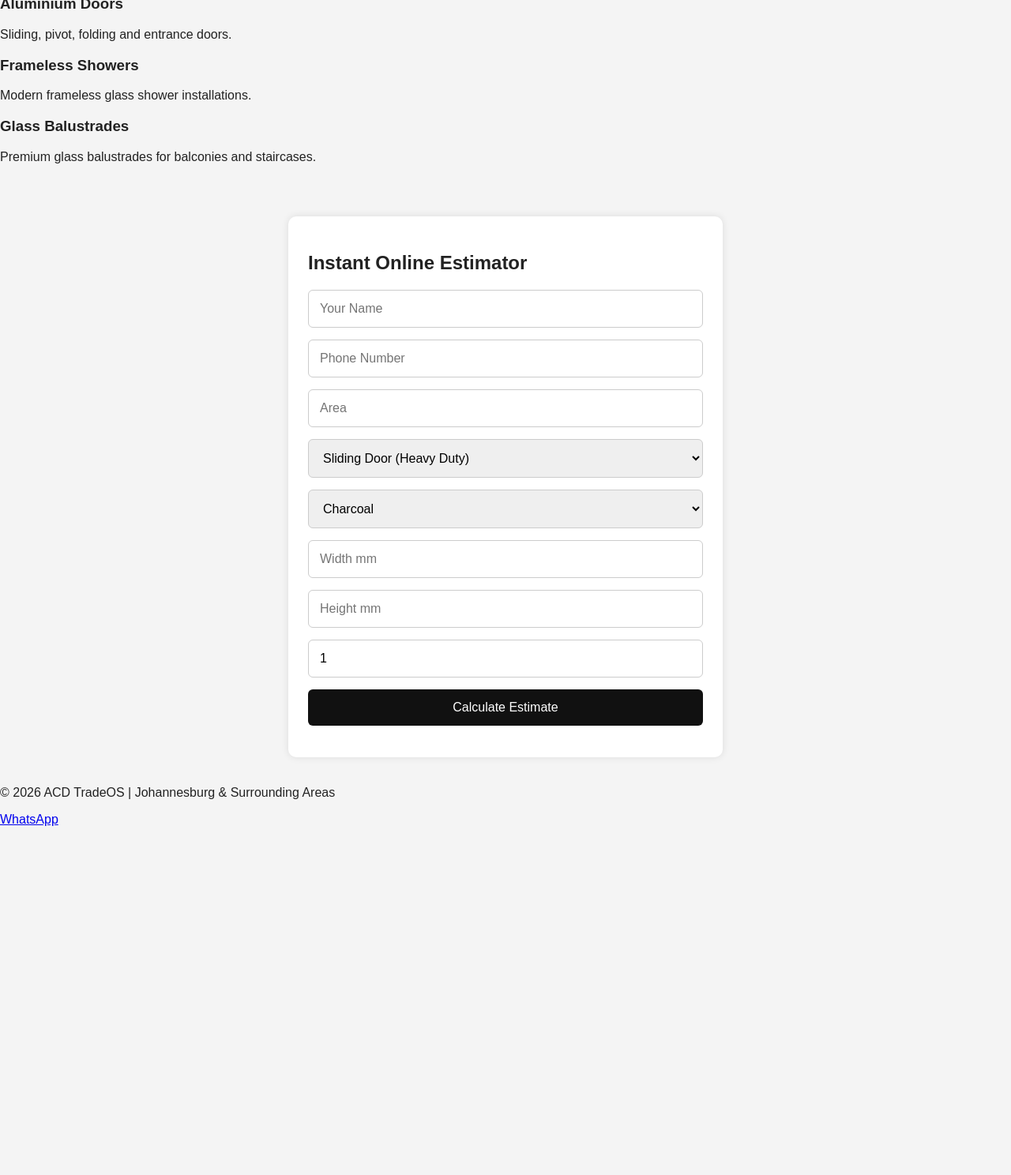
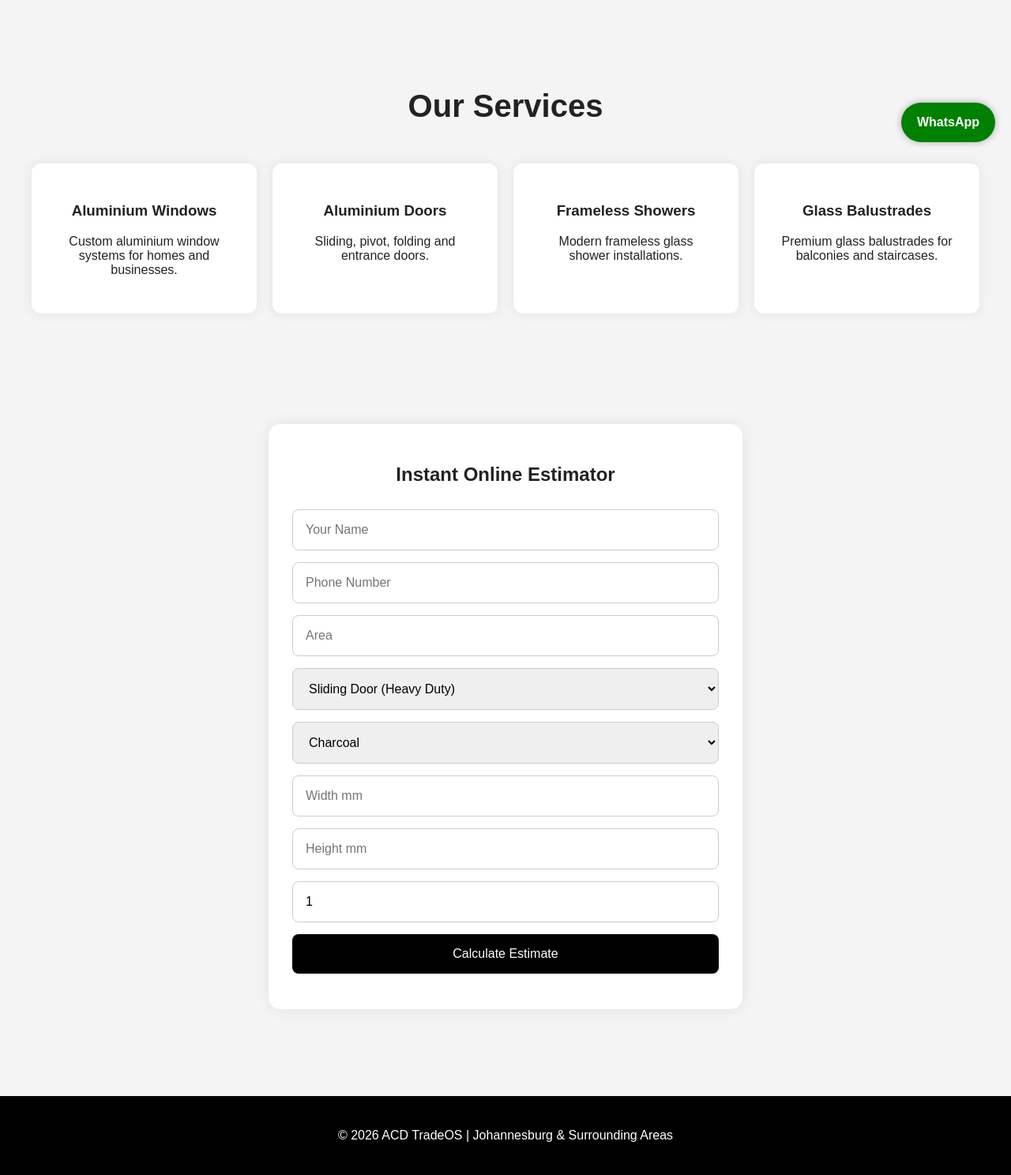
Before and after one commit to evanehrke4-png/tradeos-app, a Flask app: page / in a window 1280 px wide. Shown: the part 600-2088 px from the top of the page at 79% size. Before the commit the page ends 1646 px from the top, so only its background shows below. Run offline with Flask 3, Linux system fonts and the light colour scheme.

Commit message:
Update style.css

```diff
--- a/static/style.css
+++ b/static/style.css
@@ -1,3 +1,7 @@
+*{
+    box-sizing:border-box;
+}
+
 body{
     margin:0;
     font-family:Arial;
@@ -5,55 +9,150 @@ body{
     color:#222;
 }
 
+/* NAVBAR */
+
 .navbar{
-    background:#111;
+    background:#000;
     color:white;
     padding:15px 20px;
 
     display:flex;
     justify-content:space-between;
     align-items:center;
+
+    position:sticky;
+    top:0;
+    z-index:1000;
 }
 
 .logo{
-    font-size:22px;
+    font-size:30px;
     font-weight:bold;
+}
+
+.nav-links{
+    display:flex;
+    gap:20px;
 }
 
 .nav-links a{
     color:white;
     text-decoration:none;
-    margin-left:15px;
+    font-size:16px;
 }
 
+/* HERO */
+
 .hero{
-    background:#222;
+    background:
+    linear-gradient(
+        rgba(0,0,0,0.7),
+        rgba(0,0,0,0.7)
+    ),
+    url('https://images.unsplash.com/photo-1505693416388-ac5ce068fe85');
+
+    background-size:cover;
+    background-position:center;
+
     color:white;
     text-align:center;
-    padding:70px 20px;
+
+    padding:120px 20px;
 }
 
 .hero h1{
-    font-size:42px;
-    margin-bottom:10px;
+    font-size:52px;
+    margin-bottom:20px;
 }
 
 .hero p{
-    font-size:20px;
+    font-size:22px;
+    max-width:700px;
+    margin:auto;
+    line-height:1.5;
+}
+
+.hero-buttons{
+    margin-top:40px;
+}
+
+/* BUTTONS */
+
+.btn{
+    display:inline-block;
+    background:#111;
+    color:white;
+    text-decoration:none;
+
+    padding:14px 28px;
+    border-radius:8px;
+
+    margin:10px;
+
+    transition:0.3s;
+}
+
+.btn:hover{
+    background:#333;
+}
+
+.secondary{
+    background:green;
+}
+
+/* SERVICES */
+
+.services{
+    padding:80px 20px;
+    text-align:center;
+}
+
+.services h2{
+    font-size:40px;
+    margin-bottom:50px;
+}
+
+.services-grid{
+    display:grid;
+    grid-template-columns:
+    repeat(auto-fit, minmax(220px, 1fr));
+
+    gap:20px;
+    max-width:1200px;
+    margin:auto;
+}
+
+.service-card{
+    background:white;
+    padding:30px;
+    border-radius:12px;
+
+    box-shadow:
+    0 0 15px rgba(0,0,0,0.08);
+}
+
+/* ESTIMATOR */
+
+.estimator-section{
+    padding:60px 20px;
 }
 
 .container{
-    max-width:500px;
+    max-width:600px;
     margin:auto;
+
     background:white;
-    padding:25px;
-    margin-top:30px;
-    border-radius:10px;
-    box-shadow:0 0 10px rgba(0,0,0,0.1);
+    padding:30px;
+
+    border-radius:15px;
+
+    box-shadow:
+    0 0 20px rgba(0,0,0,0.08);
 }
 
-.estimator-section{
-    padding:20px;
+.container h2{
+    text-align:center;
+    margin-bottom:30px;
 }
 
 form{
@@ -65,43 +164,93 @@ input,
 select,
 button{
     margin-bottom:15px;
-    padding:14px;
-    border-radius:6px;
+
+    padding:16px;
+
+    border-radius:8px;
+
     border:1px solid #ccc;
+
     font-size:16px;
 }
 
 button{
-    background:#111;
+    background:#000;
     color:white;
     border:none;
     cursor:pointer;
 }
 
 button:hover{
-    background:#333;
+    background:#222;
 }
 
+/* RESULTS */
+
 .results{
-    margin-top:30px;
+    margin-top:40px;
     text-align:center;
 }
 
 .price{
-    font-size:30px;
+    font-size:34px;
     font-weight:bold;
+    margin-bottom:20px;
 }
 
-.btn{
-    display:block;
+/* FOOTER */
+
+.footer{
+    background:#000;
+    color:white;
+    text-align:center;
+    padding:25px;
+    margin-top:50px;
+}
+
+/* WHATSAPP FLOAT */
+
+.whatsapp-float{
+    position:fixed;
+
+    bottom:20px;
+    right:20px;
+
     background:green;
     color:white;
+
+    padding:16px 20px;
+
+    border-radius:50px;
+
     text-decoration:none;
-    padding:14px;
-    margin-top:15px;
-    border-radius:6px;
+
+    font-weight:bold;
+
+    box-shadow:
+    0 0 10px rgba(0,0,0,0.3);
 }
 
-.secondary{
-    background:#333;
-}
+/* MOBILE */
+
+@media(max-width:768px){
+
+    .navbar{
+        flex-direction:column;
+        gap:15px;
+    }
+
+    .nav-links{
+        flex-wrap:wrap;
+        justify-content:center;
+    }
+
+    .hero h1{
+        font-size:42px;
+    }
+
+    .hero p{
+        font-size:20px;
+    }
+
+    }
```
